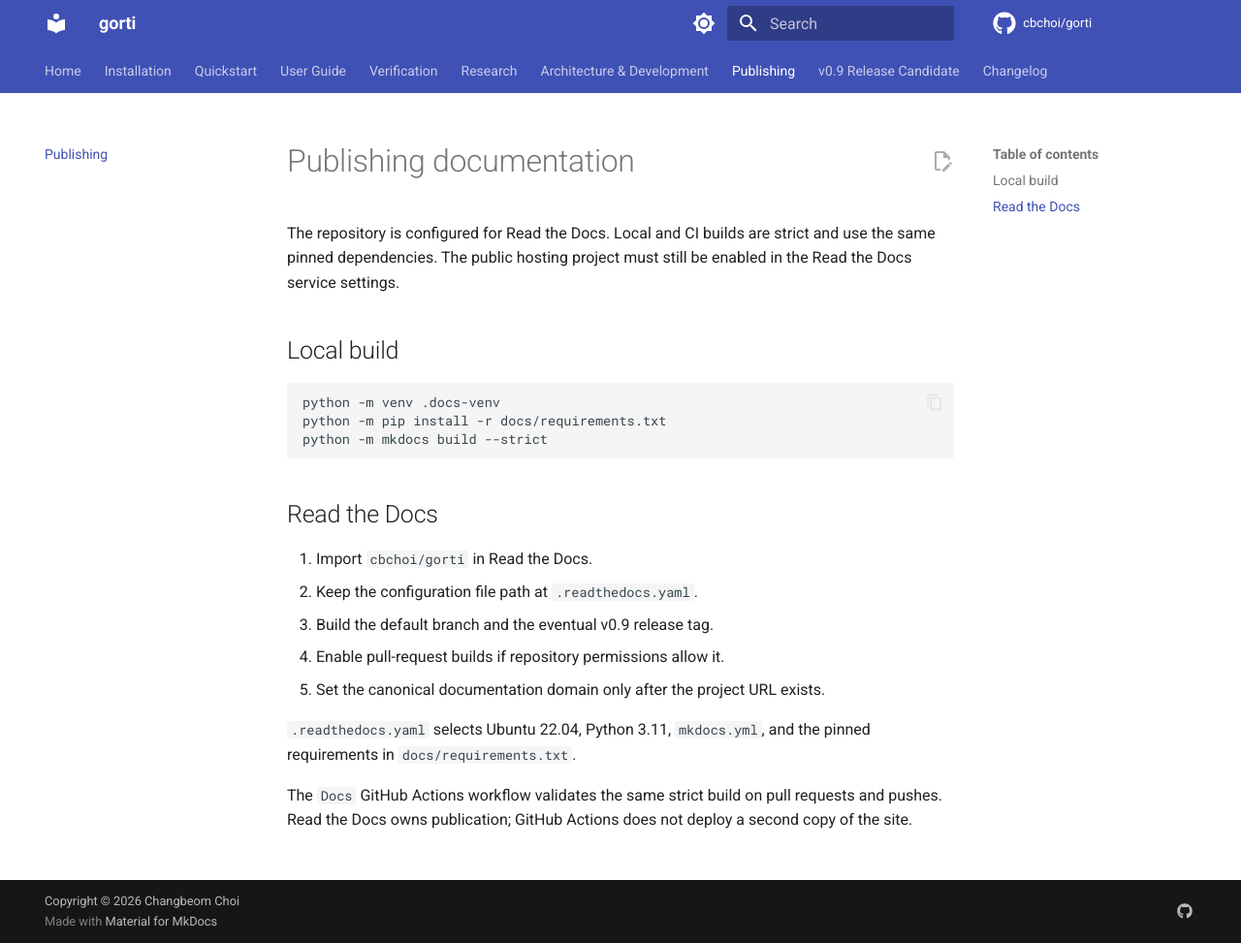
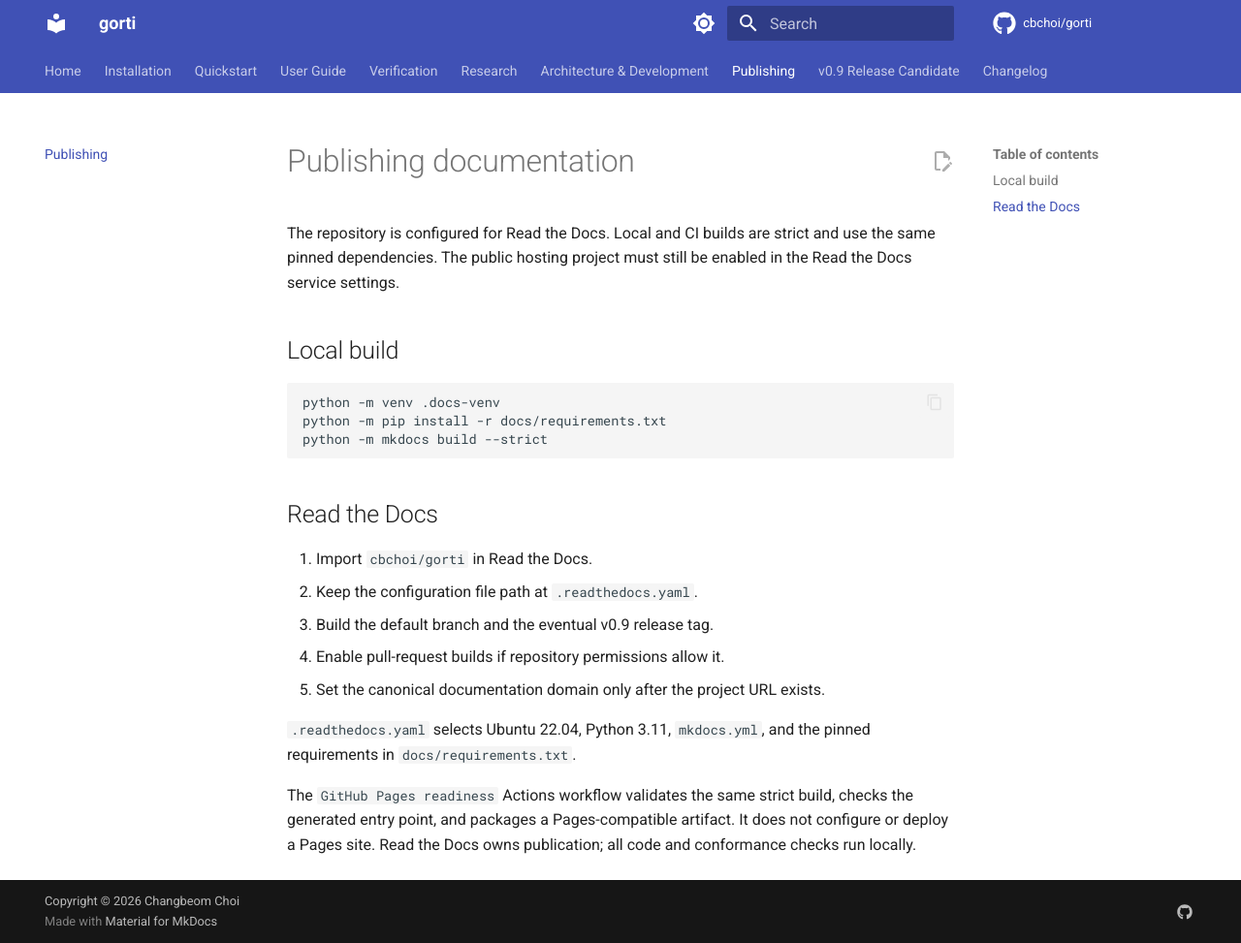
Before and after one commit to cbchoi/gorti, an MkDocs documentation site: the page built from docs/readthedocs.md, in a window 1280 px wide and 973 px high. Shown: the whole window at 97% size. Built offline with MkDocs 1.6.1 and Material for MkDocs 9.7.7, drawn with Linux system fonts in a browser that asks for light colours; comment, search, counter and statistics services are not loaded.

Commit message:
ci: limit automatic checks to docs readiness

```diff
--- a/docs/readthedocs.md
+++ b/docs/readthedocs.md
@@ -23,6 +23,7 @@ python -m mkdocs build --strict
 `.readthedocs.yaml` selects Ubuntu 22.04, Python 3.11, `mkdocs.yml`, and the
 pinned requirements in `docs/requirements.txt`.
 
-The `Docs` GitHub Actions workflow validates the same strict build on pull
-requests and pushes. Read the Docs owns publication; GitHub Actions does not
-deploy a second copy of the site.
+The `GitHub Pages readiness` Actions workflow validates the same strict build,
+checks the generated entry point, and packages a Pages-compatible artifact.
+It does not configure or deploy a Pages site. Read the Docs owns publication;
+all code and conformance checks run locally.
```
Also changed, not shown: CONTRIBUTING.md (+16 -0 lines), README.md (+3 -3 lines), docs/DEPLOYMENT.md (+2 -2 lines), docs/releases/v0.9.0.md (+5 -5 lines), 3 other files.
